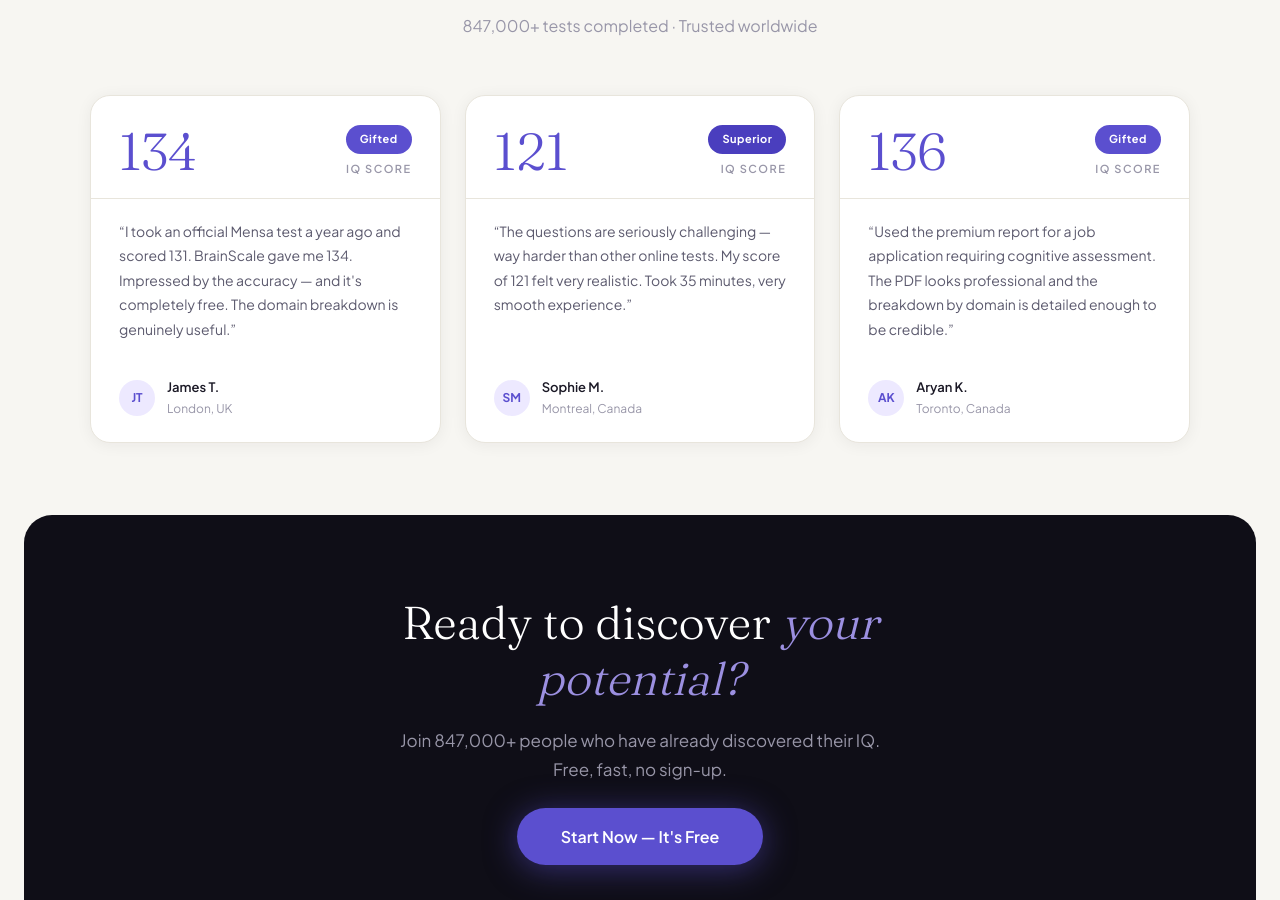
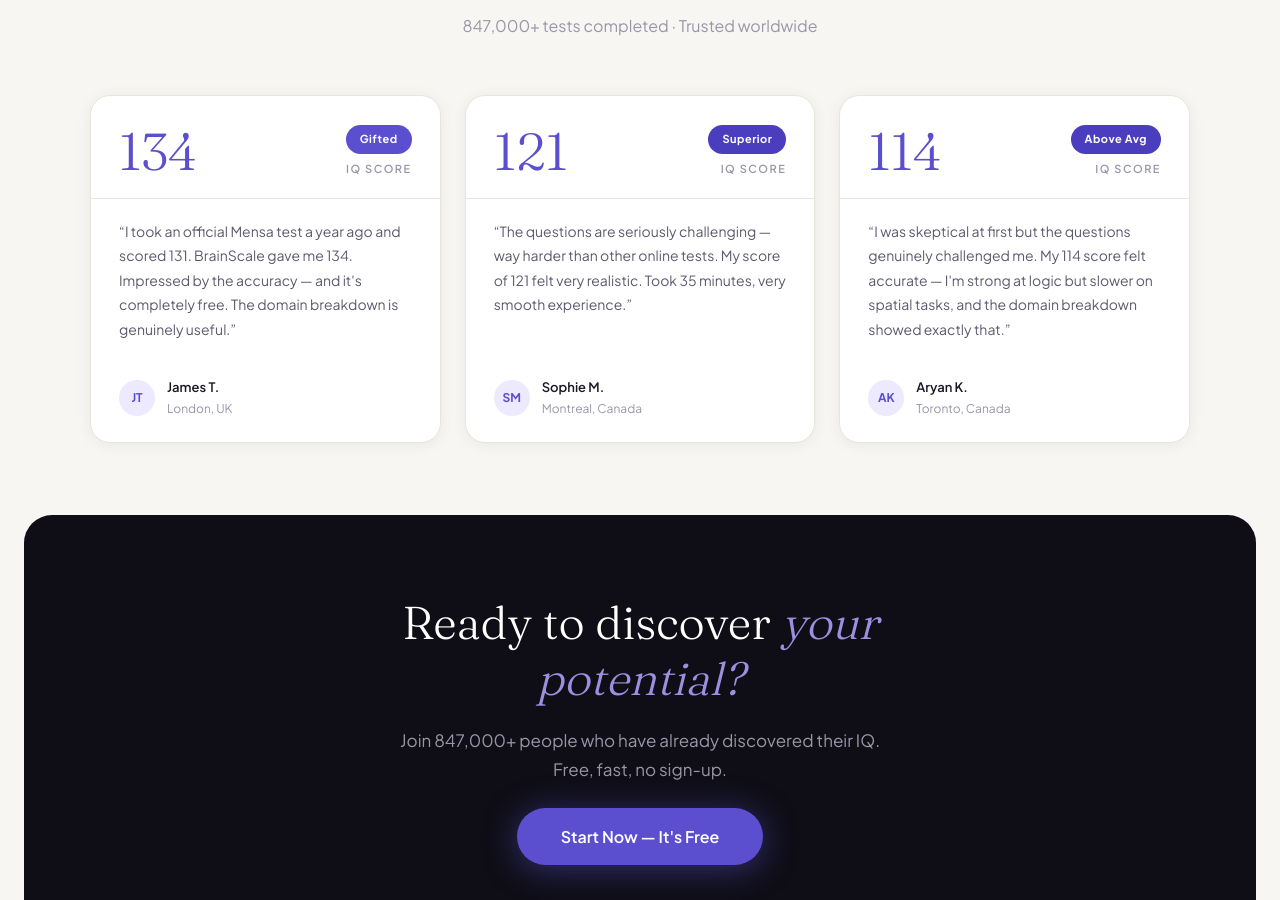
Before and after one commit to devbrainscale/brainscale, a Next.js app: page / in a window 1280 px wide. Shown: the part 4400-5300 px from the top of the page. Built offline with nearby package versions, Linux system fonts and the light colour scheme.

Commit message:
fix: testimonials — replace 2nd Gifted with Above Avg (114) for credibility

```diff
--- a/src/app/fr/page.tsx
+++ b/src/app/fr/page.tsx
@@ -366,10 +366,10 @@ export default function FrHomePage() {
               {
                 name: "Mehdi B.",
                 location: "Bruxelles, Belgique",
-                score: 136,
-                label: "Surdoué",
-                labelColor: "#5B4FCF",
-                text: "J'ai utilisé le rapport premium pour une candidature demandant une évaluation cognitive. Le PDF est professionnel et la décomposition par domaine est suffisamment détaillée pour être crédible.",
+                score: 114,
+                label: "Au-dessus",
+                labelColor: "#4A3EBE",
+                text: "J'étais sceptique au départ mais les questions m'ont vraiment mis à l'épreuve. Mon score de 114 m'a semblé juste — je suis fort en logique mais plus lent en spatial, et la décomposition par domaine l'a montré clairement.",
                 initials: "MB",
               },
             ].map((t) => (
--- a/src/app/page.tsx
+++ b/src/app/page.tsx
@@ -374,10 +374,10 @@ export default function HomePage() {
               {
                 name: "Aryan K.",
                 location: "Toronto, Canada",
-                score: 136,
-                label: "Gifted",
-                labelColor: "#5B4FCF",
-                text: "Used the premium report for a job application requiring cognitive assessment. The PDF looks professional and the breakdown by domain is detailed enough to be credible.",
+                score: 114,
+                label: "Above Avg",
+                labelColor: "#4A3EBE",
+                text: "I was skeptical at first but the questions genuinely challenged me. My 114 score felt accurate — I'm strong at logic but slower on spatial tasks, and the domain breakdown showed exactly that.",
                 initials: "AK",
               },
             ].map((t) => (
```
